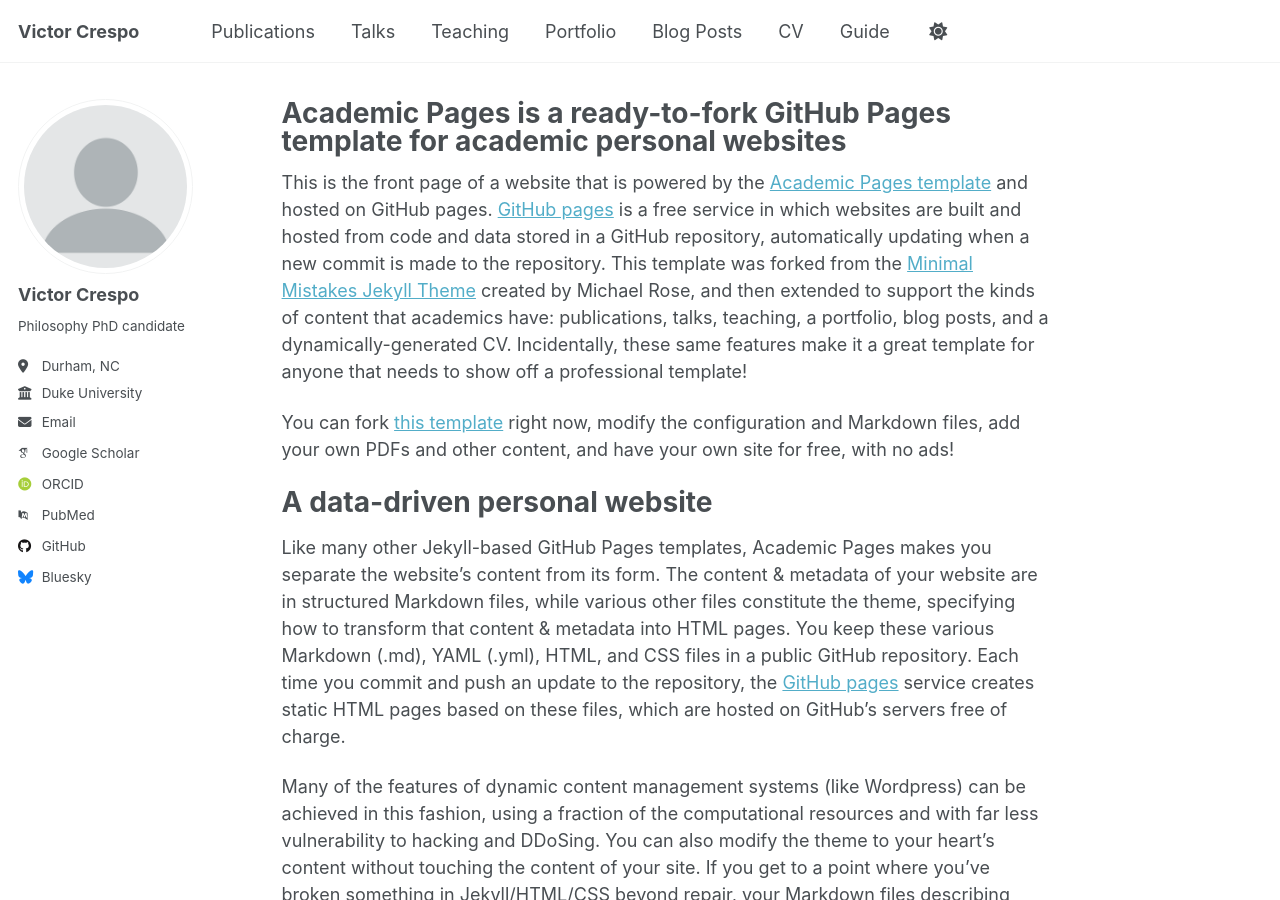
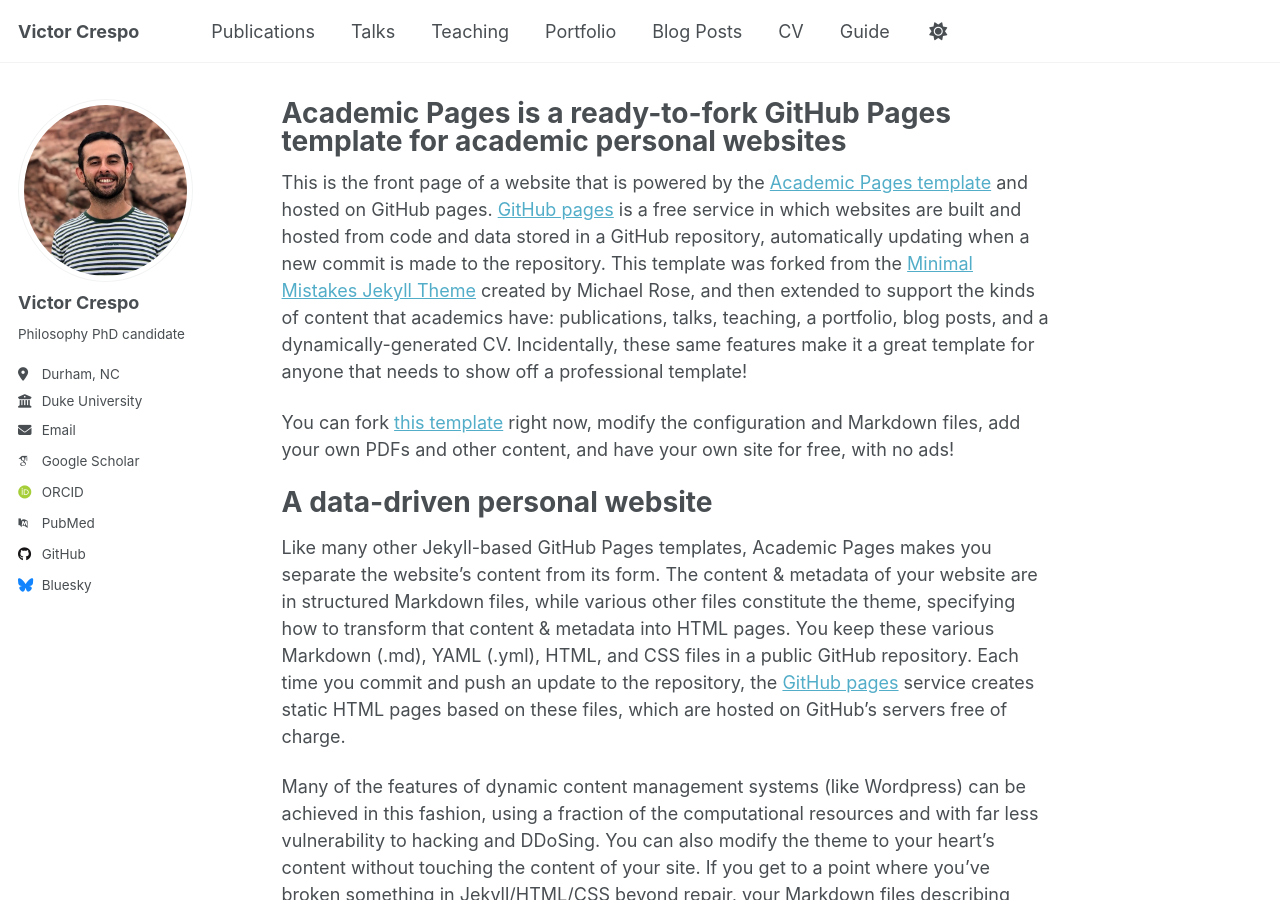
Before and after one commit to v-crespo/philosophy, a Jekyll site: the page built from _pages/about.md, in a window 1280 px wide and 900 px high. Built offline with Jekyll 4.4.1, drawn with Linux system fonts in a browser that asks for light colours; some web fonts are replaced; a script that is not in the unit is left out.

Commit message:
Update _config.yml

```diff
--- a/_config.yml
+++ b/_config.yml
@@ -22,7 +22,7 @@ repository               : "academicpages/academicpages.github.io"
 #               Additional customization can be done by editing /_includes/author-profile.html
 author:
   # Biographic information
-  avatar           : "profile.png"
+  avatar           : "foto web.jpeg"
   name             : "Victor Crespo"
   bio              : "Philosophy PhD candidate"
   location         : "Durham, NC"
```
